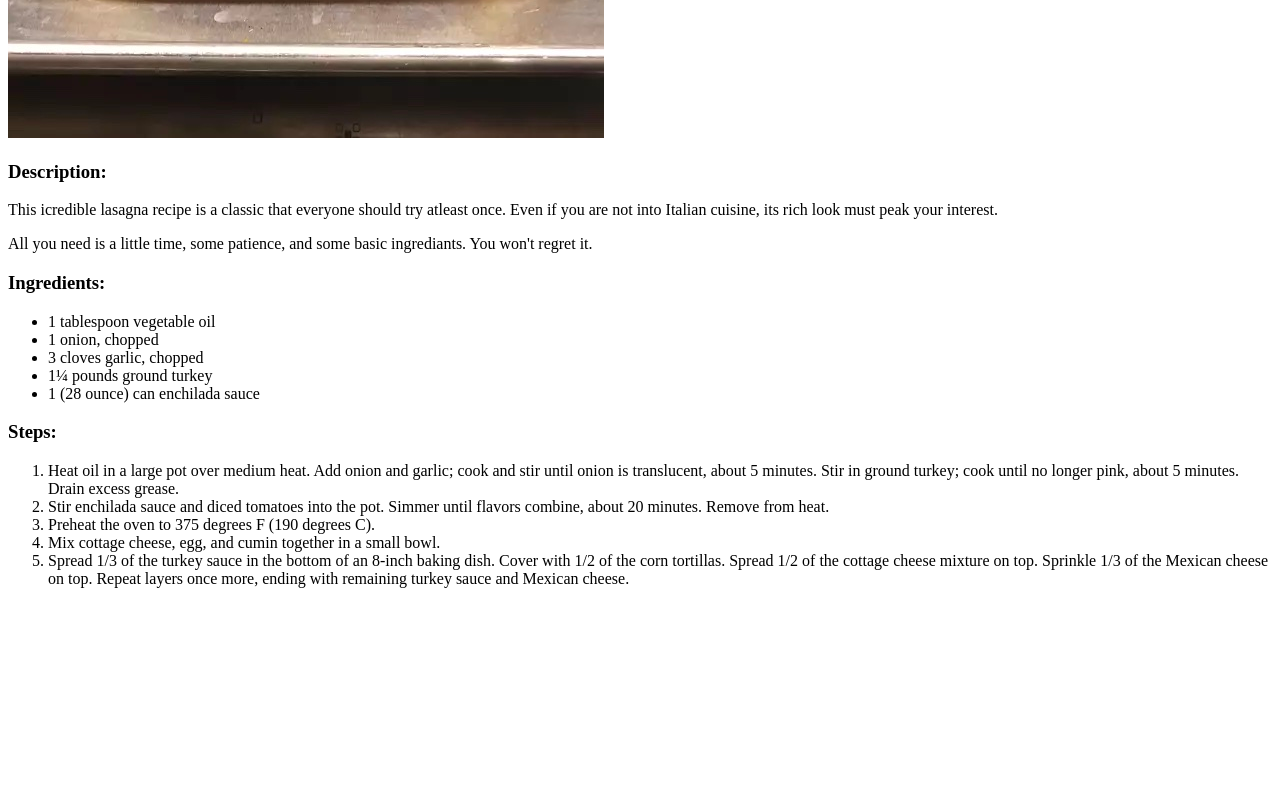
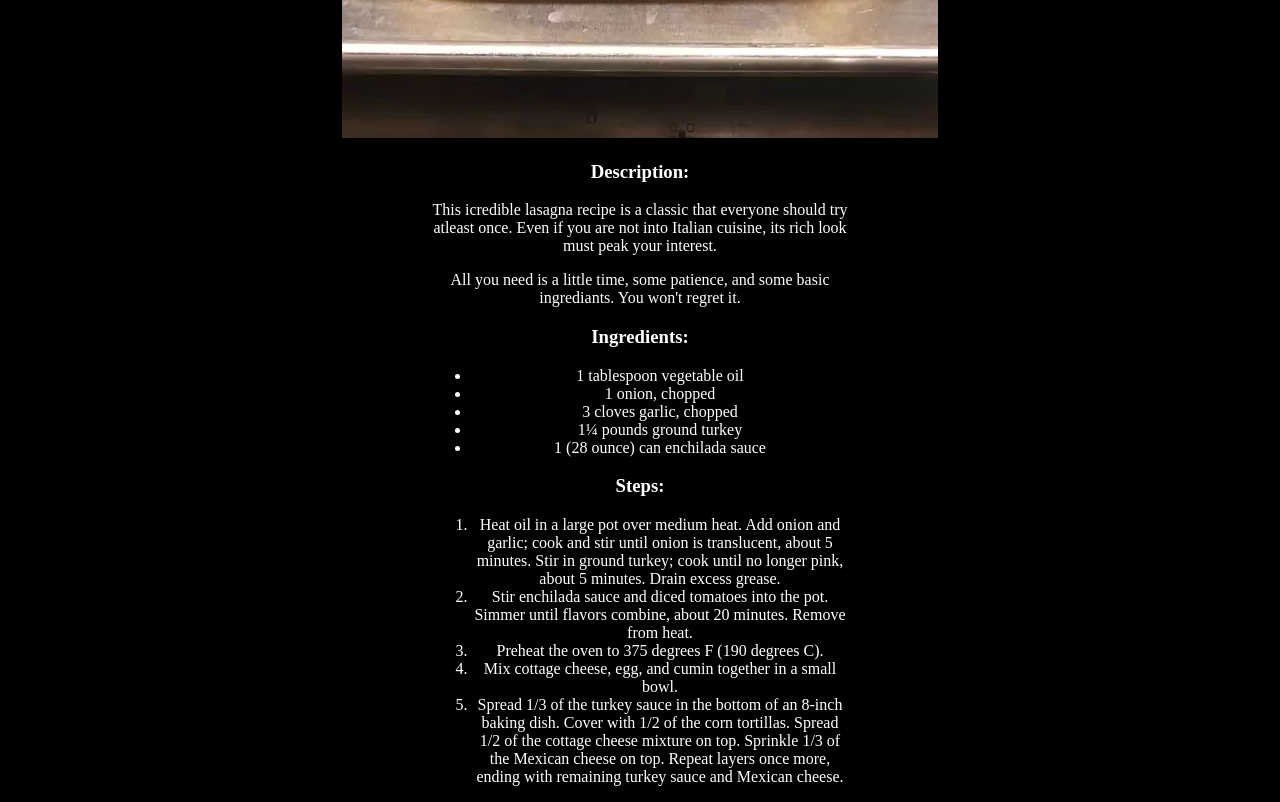
Before and after one commit to AshishVPejavar/Recipes, a plain HTML site: page odin-recipes/lasagna.html in a window 1280 px wide. Shown: the part 538-1340 px from the top of the page. Before the commit the page ends 1142 px from the top, so only its background shows below. Drawn offline with Linux system fonts and the light colour scheme.

Commit message:
Nice css added to the lasagna sheet. mm tasty.

```diff
--- /dev/null
+++ b/css/basic.css
@@ -0,0 +1,13 @@
+* {
+    background-color: black;
+    color:white;
+    text-align: center;
+}
+
+.CB{
+    display:block;
+    width:33%;
+    height:auto;
+    margin-left:auto;
+    margin-right:auto;
+}
--- a/odin-recipes/lasagna.html
+++ b/odin-recipes/lasagna.html
@@ -4,16 +4,20 @@
     <meta charset="UTF-8">
     <meta http-equiv="X-UA-Compatible" content="IE=edge">
     <meta name="viewport" content="width=device-width, initial-scale=1.0">
-    <title>Document</title>
+    <title>lasagna-Recipe</title>
+    <link rel="stylesheet" href="../css/basic.css">
 </head>
 <body>
     <h1>Lasagna</h1>
         <img src="Images/lasagna.jpg" alt="Pic of lasagna">
     <h3>Description:</h3>
+        <div class="CB">
             <p>This icredible lasagna recipe is a classic that everyone should try atleast once. Even if you are not into Italian cuisine, its rich look must peak your interest.</p>
         <p>All you need is a little time, some patience, and some basic ingrediants. You won't regret it.</p>
+        </div>
 
     <h3>Ingredients:</h3>
+    <div class="CB">
         <ul>
             <li>1 tablespoon vegetable oil</li>
             <li>1 onion, chopped</li>
@@ -21,8 +25,11 @@
             <li>1¼ pounds ground turkey</li>
             <li>1 (28 ounce) can enchilada sauce</li>
          </ul>
+    </div>
+
 
     <h3>Steps:</h3>
+    <div class="CB">
         <ol>
             <li>Heat oil in a large pot over medium heat. Add onion and garlic; cook and stir until onion is translucent, about 5 minutes. Stir in ground turkey; cook until no longer pink, about 5 minutes. Drain excess grease.</li>
             <li>Stir enchilada sauce and diced tomatoes into the pot. Simmer until flavors combine, about 20 minutes. Remove from heat.</li>
@@ -30,5 +37,6 @@
             <li>Mix cottage cheese, egg, and cumin together in a small bowl.</li>
             <li>Spread 1/3 of the turkey sauce in the bottom of an 8-inch baking dish. Cover with 1/2 of the corn tortillas. Spread 1/2 of the cottage cheese mixture on top. Sprinkle 1/3 of the Mexican cheese on top. Repeat layers once more, ending with remaining turkey sauce and Mexican cheese.        </li>
         </ol>
+    </div>
 </body>
 </html>
```
Lines whose indentation alone changed are shown as unchanged.
